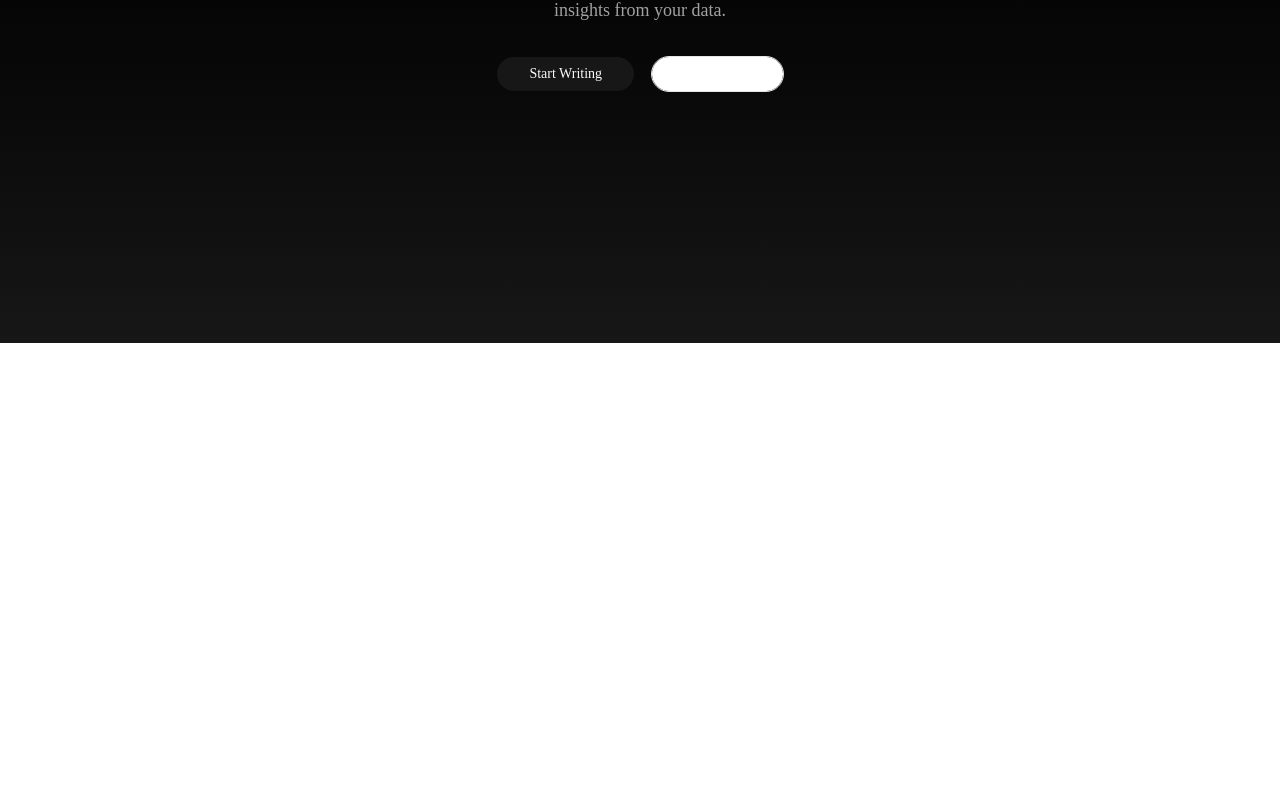
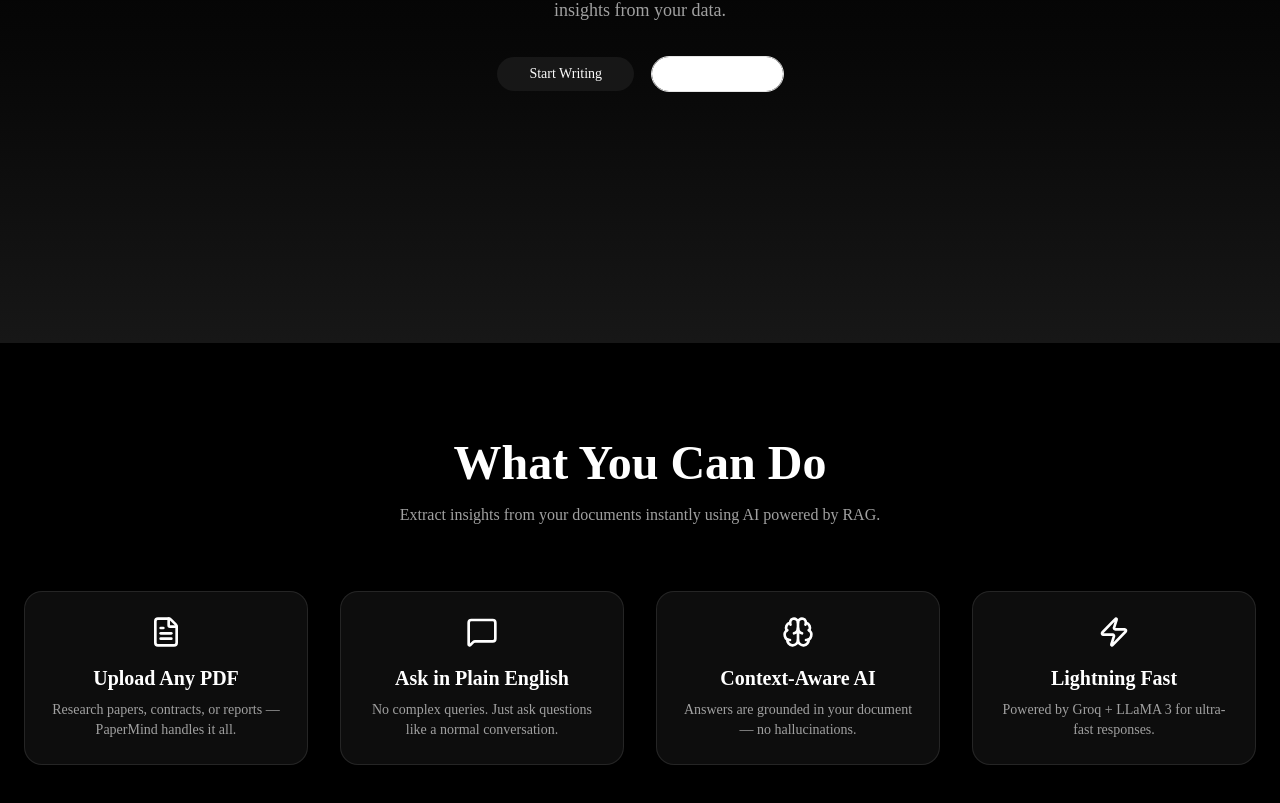
Before and after one commit to Mukul-bairwa-codeZ9/papermind-landing, a Next.js app: page / in a window 1280 px wide. Shown: the part 457-1260 px from the top of the page. Before the commit the page ends 800 px from the top, so only its background shows below. Built offline with nearby package versions, Linux system fonts and the light colour scheme.

Commit message:
feat(features): add features section with icons and animations

```diff
--- a/src/app/page.tsx
+++ b/src/app/page.tsx
@@ -1,11 +1,13 @@
 import {Navbar} from "@/components/shared";
 import {Hero} from "@/components/features/hero";
+import { Highlights } from "@/components/features/highlights";
 
 export default function Home(){
   return (
     <main>
       <Navbar />
       <Hero />
+      <Highlights />
     </main>
   );
 }
--- /dev/null
+++ b/src/components/features/highlights/highlights.tsx
@@ -0,0 +1,89 @@
+"use client";
+
+import { motion } from "framer-motion";
+import { FileText, MessageSquare, Brain, Zap } from "lucide-react";
+
+type Feature = {
+  icon: React.ElementType;
+  title: string;
+  description: string;
+};
+
+const features: Feature[] = [
+  {
+    icon: FileText,
+    title: "Upload Any PDF",
+    description: "Research papers, contracts, or reports — PaperMind handles it all.",
+  },
+  {
+    icon: MessageSquare,
+    title: "Ask in Plain English",
+    description: "No complex queries. Just ask questions like a normal conversation.",
+  },
+  {
+    icon: Brain,
+    title: "Context-Aware AI",
+    description: "Answers are grounded in your document — no hallucinations.",
+  },
+  {
+    icon: Zap,
+    title: "Lightning Fast",
+    description: "Powered by Groq + LLaMA 3 for ultra-fast responses.",
+  },
+];
+
+export  function Highlights(){
+  return (
+    <section className="py-24 bg-black text-white">
+      <div className="max-w-7xl mx-auto px-6 text-center">
+
+        {/* Heading */}
+        <motion.h2
+          initial={{ opacity: 0, y: 30 }}
+          whileInView={{ opacity: 1, y: 0 }}
+          transition={{ duration: 0.5 }}
+          className="text-3xl md:text-5xl font-bold"
+        >
+          What You Can Do
+        </motion.h2>
+
+        {/* Subtext */}
+        <p className="mt-4 text-neutral-400 max-w-2xl mx-auto">
+          Extract insights from your documents instantly using AI powered by RAG.
+        </p>
+
+        {/* Grid */}
+        <div className="mt-16 grid gap-8 md:grid-cols-2 lg:grid-cols-4">
+          {features.map((feature, index) => {
+            const Icon = feature.icon;
+
+            return (
+              <motion.div
+                key={index}
+                initial={{ opacity: 0, y: 40 }}
+                whileInView={{ opacity: 1, y: 0 }}
+                transition={{ delay: index * 0.1 }}
+                className="p-6 rounded-2xl border border-white/10 bg-white/5 backdrop-blur hover:bg-white/10 transition"
+              >
+                {/* Icon */}
+                <div className="flex justify-center mb-4">
+                  <Icon className="w-8 h-8" />
+                </div>
+
+                {/* Title */}
+                <h3 className="text-xl font-semibold">
+                  {feature.title}
+                </h3>
+
+                {/* Description */}
+                <p className="mt-2 text-sm text-neutral-400">
+                  {feature.description}
+                </p>
+              </motion.div>
+            );
+          })}
+        </div>
+      </div>
+    </section>
+  );
+}
--- /dev/null
+++ b/src/components/features/highlights/index.ts
@@ -0,0 +1 @@
+export {Highlights} from "./highlights"
```
